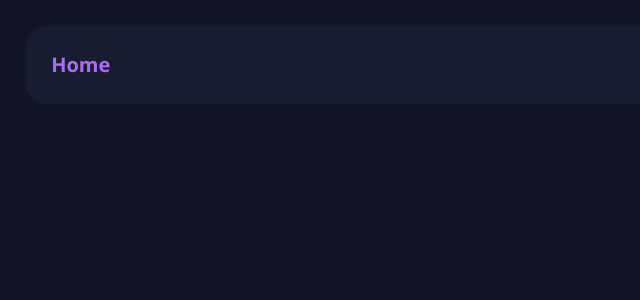
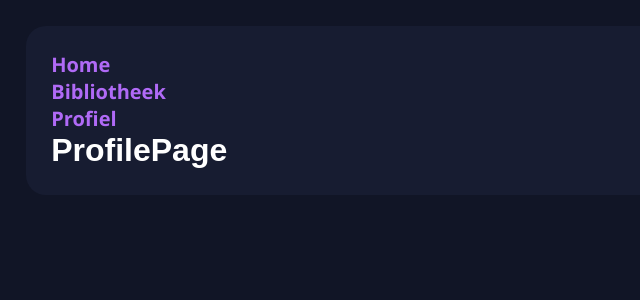
Before and after one commit to LarsOveres/eindopdracht-frontend, a React app: page /Profiel in a window 1280 px wide. Before the commit this address had no page. Shown: the top 300 px of the page, without its empty margins (0-640 px from the left). Built offline with nearby package versions, Linux system fonts and the light colour scheme; the HTML template or start-up script is replaced by a standard one.

Commit message:
Alle pagina's aangemaakt en in de routing gestopt

```diff
--- a/src/App.jsx
+++ b/src/App.jsx
@@ -1,6 +1,8 @@
 import './App.css'
 import {Routes, Route, Link} from "react-router-dom";
 import HomePage from "./pages/homepage/HomePage.jsx";
+import Library from "./pages/library/Library.jsx";
+import ProfilePage from "./pages/profilepage/ProfilePage.jsx";
 
 function App() {
 
@@ -15,6 +17,8 @@ function App() {
 
                         <ul className="nav-list">
                             <li><Link to="/">Home</Link></li>
+                            <li><Link to="/Bibliotheek">Bibliotheek</Link></li>
+                            <li><Link to="/Profiel">Profiel</Link></li>
                         </ul>
 
                     </div>
@@ -24,6 +28,8 @@ function App() {
                 <Routes>
 
                     <Route path="/" element={<HomePage/>}/>
+                    <Route path="/Bibliotheek" element={<Library/>}/>
+                    <Route path="/Profiel" element={<ProfilePage/>}/>
 
                 </Routes>
 
--- a/src/pages/homepage/HomePage.jsx
+++ b/src/pages/homepage/HomePage.jsx
@@ -3,7 +3,7 @@ import "./HomePage.css"
 function HomePage() {
     return (
         <>
-            <h1>Hoi</h1>
+            <h1>HomePage</h1>
         </>
     )
 }
--- a/src/pages/library/Library.jsx
+++ b/src/pages/library/Library.jsx
@@ -3,6 +3,7 @@ import "./Library.css"
 function Library() {
     return (
         <>
+        <h1>Library</h1>
         </>
     )
 }
--- a/src/pages/profilepage/ProfilePage.jsx
+++ b/src/pages/profilepage/ProfilePage.jsx
@@ -3,7 +3,7 @@ import "./ProfilePage.css"
 function ProfilePage() {
     return (
         <>
-            <h1>Hoi</h1>
+            <h1>ProfilePage</h1>
         </>
     )
 }
```
